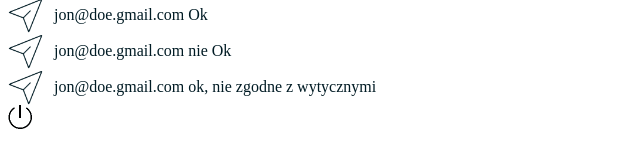
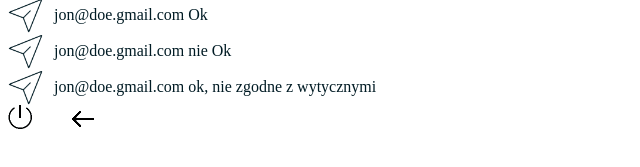
Before and after one commit to AndrzejTyminski/overlay_marta, a plain HTML site: page index.html in a window 1280 px wide. Shown: the part 583-750 px from the top of the page, 0-640 px from the left. Drawn offline with Linux system fonts and the light colour scheme.

Commit message:
blog arrow

```diff
--- a/index.html
+++ b/index.html
@@ -75,5 +75,11 @@
     <img class="on-of-switch" src="./on-off-switch.png" />
 
     <!-- switch on off -->
+
+    <!-- strzalka blog -->
+    <div class="arrow-horizontal">
+      <img class="arrow-horizontal-img" src="./blog-arrow.png" alt="" />
+    </div>
+    <!-- strzalka blog -->
   </body>
 </html>
--- a/style.css
+++ b/style.css
@@ -198,3 +198,23 @@
 .on-of-switch:hover {
   transform: scale(0.8);
 }
+
+/* strzalka blog */
+
+.arrow-horizontal {
+  position: relative;
+  display: inline-block;
+  height: 20px;
+  width: 58px;
+  overflow: hidden;
+}
+.arrow-horizontal-img {
+  position: absolute;
+  top: -5px;
+  left: 30px;
+  transition: transform 550ms cubic-bezier(0.63, -0.05, 0.37, 1);
+}
+.arrow-horizontal:hover .arrow-horizontal-img {
+  transform: translateX(-35px);
+}
+/* strzalka blog */
```
Also changed, not shown: blog-arrow.png (added).
